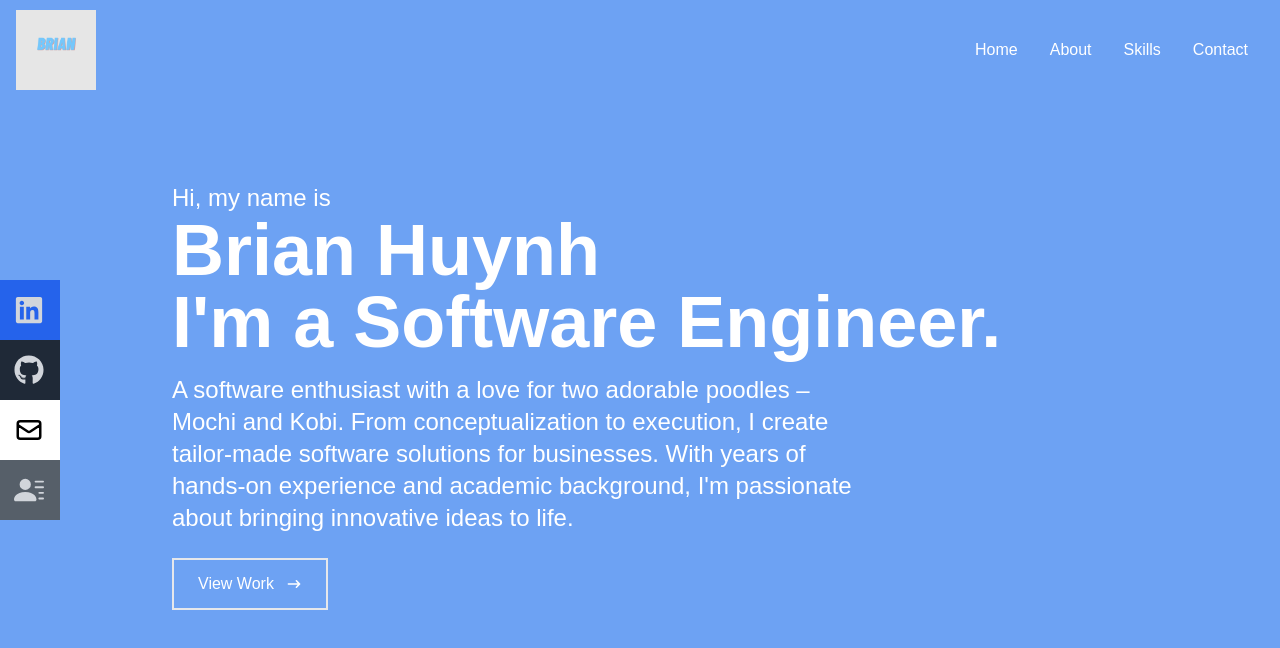
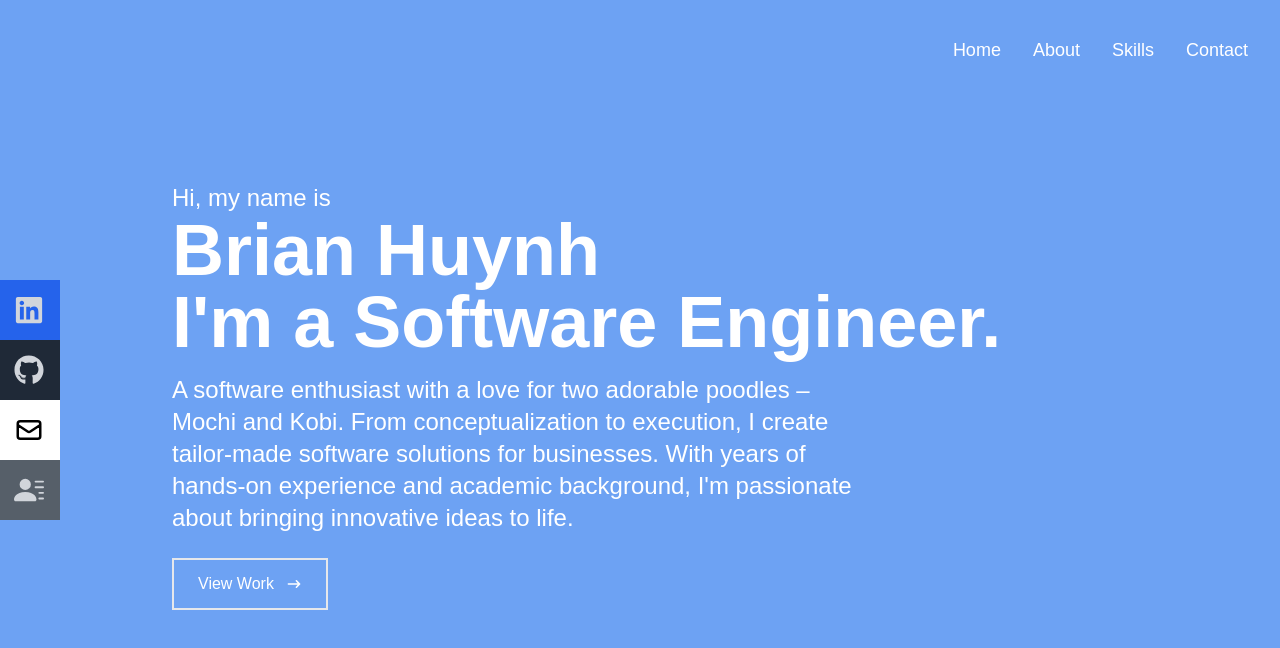
Before and after one commit to BrianHuynhCS/portfolio, a React (Create React App) app: page / in a window 1280 px wide. Shown: the top 648 px of the page. Built offline with nearby package versions, Linux system fonts and the light colour scheme; the HTML template or start-up script is replaced by a standard one.

Commit message:
navbar font + hamburger size

```diff
--- a/src/components/Navbar.jsx
+++ b/src/components/Navbar.jsx
@@ -9,21 +9,18 @@ const Navbar = () => {
     const handleClick = () => setNav(!nav)
 
     return (
-        <div className='fixed w-full h-[100px] flex justify-between items-center px-4 bg-[#6da2f3] text-white'>
-            <div>
-                <img src={BH} alt='Logo' style ={{width:'80px'}}></img>
-            </div>
+        <div className='fixed w-full h-[100px] flex justify-end items-center px-4 bg-[#6da2f3] text-white'>
             {/* menu */}
             <ul className='hidden md:flex'>
-                <li className='py-4 hover:bg-white hover:text-black'>Home</li>
-                <li className='py-4 hover:bg-white hover:text-black'>About</li>
-                <li className='py-4 hover:bg-white hover:text-black'>Skills</li>
-                <li className='py-4 hover:bg-white hover:text-black'>Contact</li>
+                <li className='py-4 text-lg hover:bg-white hover:text-black'>Home</li>
+                <li className='py-4 text-lg hover:bg-white hover:text-black'>About</li>
+                <li className='py-4 text-lg hover:bg-white hover:text-black'>Skills</li>
+                <li className='py-4 text-lg hover:bg-white hover:text-black'>Contact</li>
             </ul>
 
             {/* Hamburger */}
             <div onClick={handleClick} className='md:hidden z-10'>
-                {!nav ? <FaBars /> : <FaTimes />}
+                {!nav ? <FaBars size={30} /> : <FaTimes />}
             </div>
 
             <ul className={!nav ? 'hidden' : 'absolute top-0 left-0 w-full h-screen bg-[#0a192f] flex flex-col justify-center items-center'}>
```
